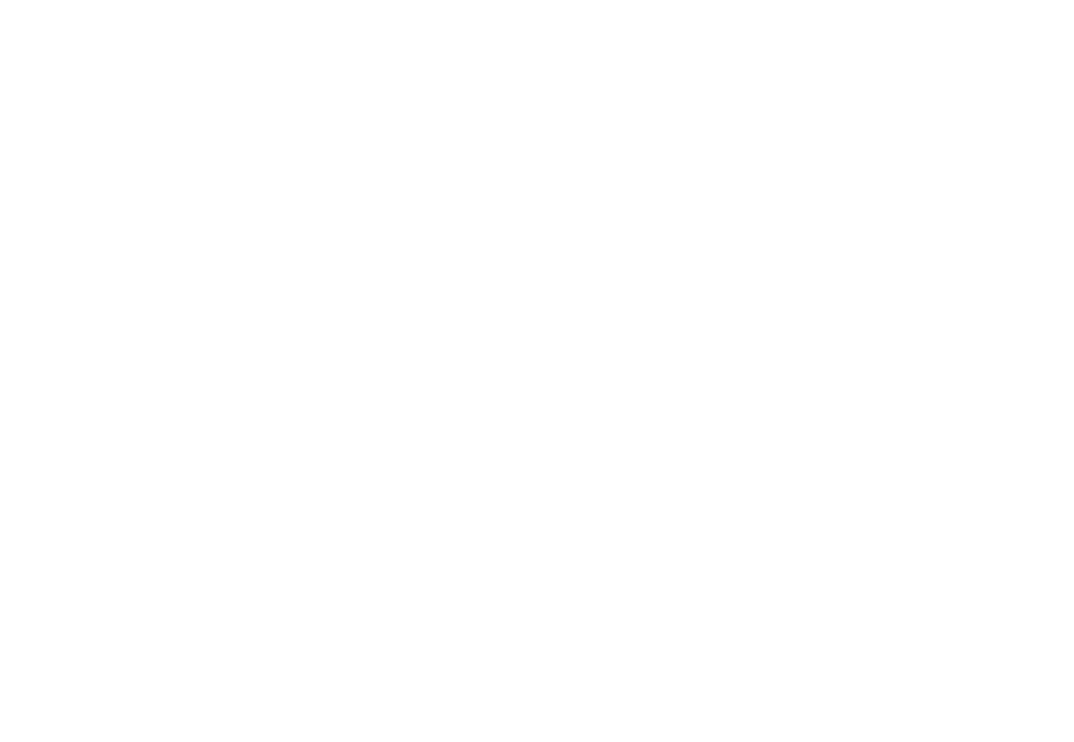
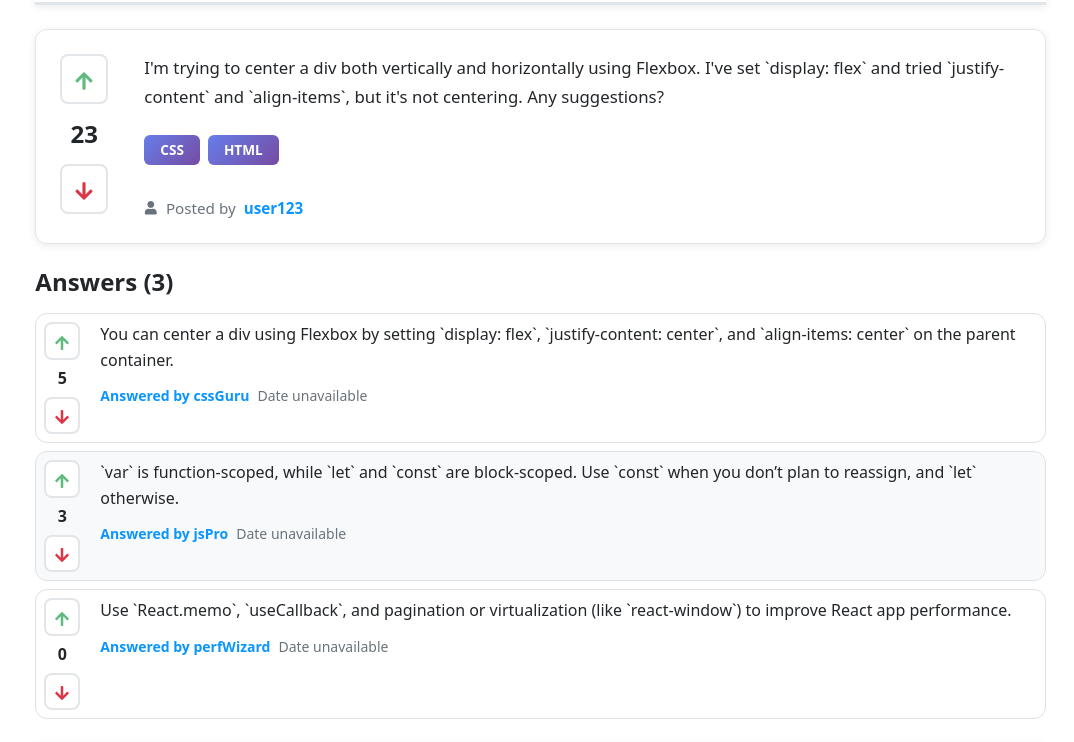
Before and after one commit to tatekgirma/WK6_GradedProject_Starter_Code, a React (Vite) app in the folder devanswers-frontend/: page / in a window 1280 px wide. Shown: the part 3497-4239 px from the top of the page, without its empty margins (206-1280 px from the left). Before the commit the page ends 3428 px from the top, so only its background shows below. Built offline with nearby package versions, Linux system fonts and the light colour scheme.

Commit message:
Implement Part 5: Question Detail Page (src/pages/Question/QuestionDetail.jsx)

```diff
--- a/devanswers-frontend/src/pages/Question/QuestionDetail.jsx
+++ b/devanswers-frontend/src/pages/Question/QuestionDetail.jsx
@@ -1,9 +1,56 @@
+import { useEffect, useState } from 'react';
+import { Container, Spinner } from 'react-bootstrap';
+import { questions as questionData } from '../../../data/questions.js';
+import AnswerForm from '../../components/Answer/AnswerForm.jsx';
+import AnswerList from '../../components/Answer/AnswerList.jsx';
+import QuestionContent from '../../components/Question/QuestionContent.jsx';
 import './QuestionDetail.css';
 
-// TODO: Implement QuestionDetail to fetch a question by ID from data/questions.js and display it
-// using the QuestionContent, AnswerList, and AnswerForm components.
 const QuestionDetail = ({ id }) => {
-  return null;
+  const [question, setQuestion] = useState(null);
+  const [loading, setLoading] = useState(true);
+
+  useEffect(() => {
+    setLoading(true);
+
+    const timeoutId = setTimeout(() => {
+      const matchingQuestion = questionData.find((item) => item._id === id);
+      setQuestion(matchingQuestion ?? null);
+      setLoading(false);
+    }, 500);
+
+    return () => clearTimeout(timeoutId);
+  }, [id]);
+
+  if (loading) {
+    return (
+      <Container fluid className="py-4">
+        <div
+          className="d-flex flex-column align-items-center justify-content-center py-5"
+          role="status"
+        >
+          <Spinner animation="border" variant="primary" aria-hidden="true" />
+          <p className="mt-3 mb-0">Loading question...</p>
+        </div>
+      </Container>
+    );
+  }
+
+  if (!question) {
+    return (
+      <Container fluid className="py-4">
+        <p className="text-center py-5">Question not found.</p>
+      </Container>
+    );
+  }
+
+  return (
+    <Container fluid className="py-4">
+      <QuestionContent question={question} />
+      <AnswerList answers={question.answers ?? []} />
+      <AnswerForm />
+    </Container>
+  );
 };
 
 export default QuestionDetail;
```
